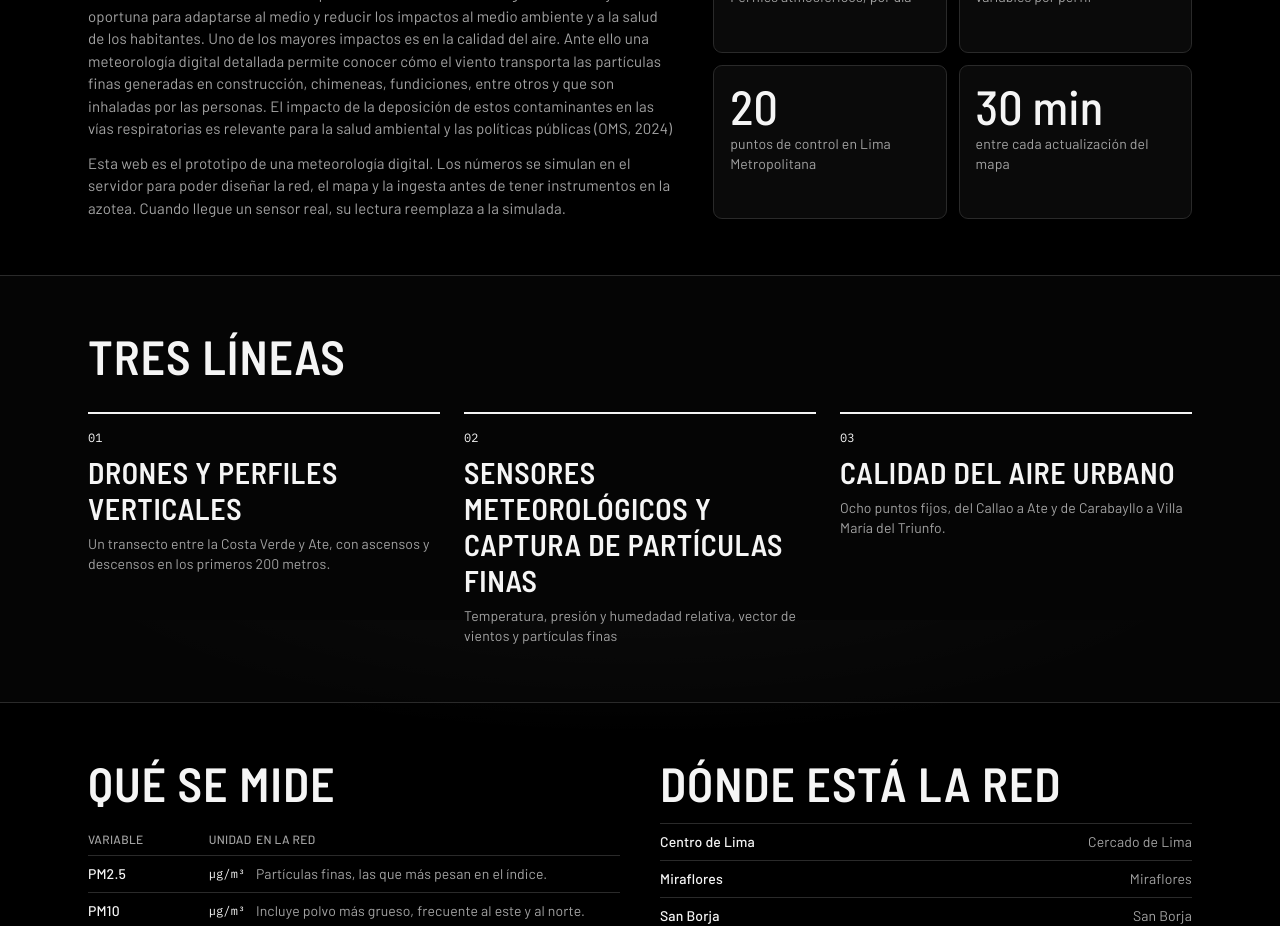
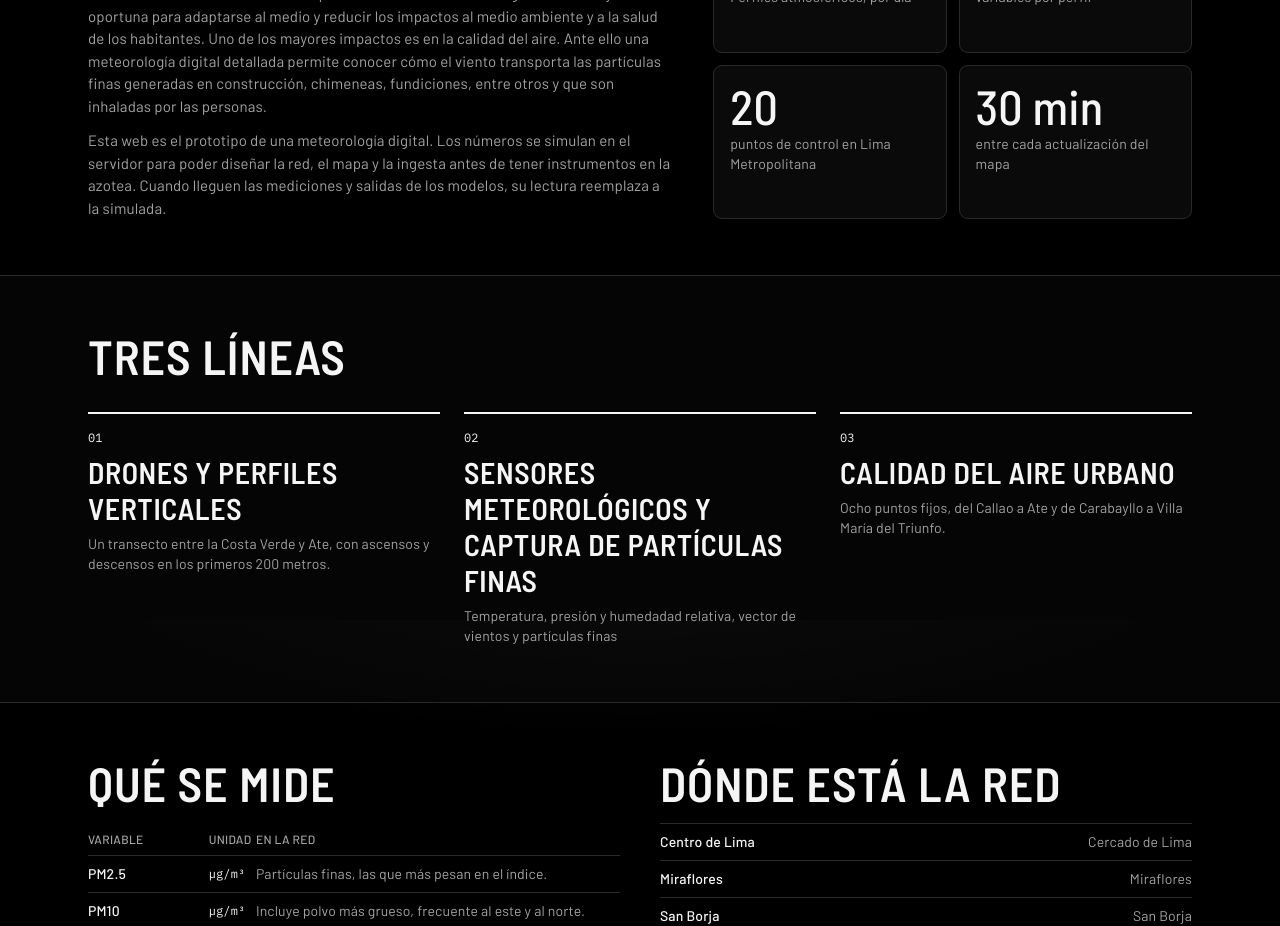
Before and after one commit to p494skgnzw-design/prototipo-calidad-aire-lima, a Next.js app: page / in a window 1280 px wide. Shown: the part 980-1906 px from the top of the page. Built offline with nearby package versions, Linux system fonts and the light colour scheme; no server answers.

Commit message:
Refine air quality impact description in page.tsx
Removed redundant sentence about the impact of air quality on health and public policy.

```diff
--- a/app/page.tsx
+++ b/app/page.tsx
@@ -45,14 +45,12 @@ export default function HomePage() {
               El desarrollo urbano e industrial requiere información meteorológica detallada y oportuna para adaptarse al medio y
               reducir los impactos al medio ambiente y a la salud de los habitantes. Uno de los mayores impactos es en la calidad del
               aire. Ante ello una meteorología digital detallada permite conocer cómo el viento transporta las partículas finas
-              generadas en construcción, chimeneas, fundiciones, entre otros y que son inhaladas por las personas. El impacto de la
-              deposición de estos contaminantes en las vías respiratorias es relevante para la salud ambiental y las políticas públicas
-              (OMS, 2024)
+              generadas en construcción, chimeneas, fundiciones, entre otros y que son inhaladas por las personas.
             </p>
             <p className="mt-3 text-pretty text-muted-foreground">
               Esta web es el prototipo de una meteorología digital. Los números se simulan en el servidor
               para poder diseñar la red, el mapa y la ingesta antes de tener instrumentos en la
-              azotea. Cuando llegue un sensor real, su lectura reemplaza a la simulada.
+              azotea. Cuando lleguen las mediciones y salidas de los modelos, su lectura reemplaza a la simulada.
             </p>
           </div>
           <dl className="grid grid-cols-2 gap-3">
```
